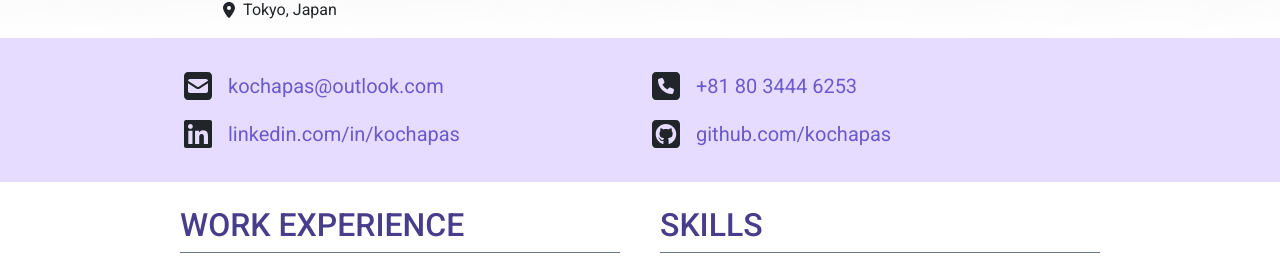
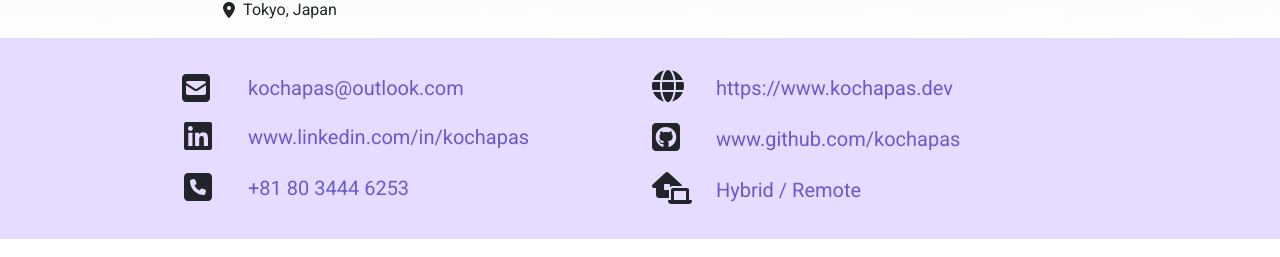
Before and after one commit to kochapas/kochapas-2023, a Next.js app: page / in a window 1280 px wide. Shown: the part 238-495 px from the top of the page. Built offline with nearby package versions, Linux system fonts and the light colour scheme.

Commit message:
Add extra contact information. Update fontawesome styles.

```diff
--- a/src/components/Contact.js
+++ b/src/components/Contact.js
@@ -1,7 +1,12 @@
 import styles from "@/styles/Contact.module.css";
 import { FontAwesomeIcon } from "@fortawesome/react-fontawesome";
 import { faGithubSquare, faLinkedin } from "@fortawesome/free-brands-svg-icons";
-import { faSquareEnvelope, faSquarePhone } from "@fortawesome/free-solid-svg-icons";
+import {
+  faSquareEnvelope,
+  faSquarePhone,
+  faHouseLaptop,
+  faGlobe,
+} from "@fortawesome/free-solid-svg-icons";
 import { useWindowSize } from "@/hooks/useWindowSize";
 
 export const Contact = () => {
@@ -14,11 +19,13 @@ export const Contact = () => {
           <div className="row h-100 d-flex justify-content-between align-items-center">
             <div className="col-12 col-lg-6">
               <div className="d-flex">
+                <div className={`${styles["contact__icon"]} d-flex justify-content-center`}>
                   <FontAwesomeIcon
                     icon={faSquareEnvelope}
                     size="2x"
                     className="me-3"
                   />
+                </div>
                 <a href="mailto:kochapas@outlook.com" className="mt-auto mb-auto text-decoration-none fs-5">
                   <p className="mt-auto mb-auto">
                     {"kochapas@outlook.com"}
@@ -26,44 +33,86 @@ export const Contact = () => {
                 </a>
               </div>
               <div className="d-flex mt-3">
+                <div className={`${styles["contact__icon"]}`}>
                   <FontAwesomeIcon
                     icon={faLinkedin}
                     size="2x"
                     className="me-3"
                   />
+                </div>
                 <a href="https://www.linkedin.com/in/kochapas" target="_blank" className="mt-auto mb-auto text-decoration-none fs-5">
                   <p className="mt-auto mb-auto">
-                    {"linkedin.com/in/kochapas"}
+                    {"www.linkedin.com/in/kochapas"}
                   </p>
                 </a>
               </div>
-            </div>
-            <div className="col-12 col-lg-6">
-              <div className="d-flex mt-3 mt-lg-0">
+              <div className="d-flex mt-3">
+                <div className={`${styles["contact__icon"]}`}>
                   <FontAwesomeIcon
                     icon={faSquarePhone}
                     size="2x"
                     className="me-3"
                   />
+                </div>
                 <a href="tel:+818034446253" className="mt-auto mb-auto text-decoration-none fs-5">
                   <p className="mt-auto mb-auto">
                     {"+81 80 3444 6253"}
                   </p>
                 </a>
               </div>
+            </div>
+            <div className="col-12 col-lg-6">
+              <div className="d-flex">
+                <div className={`${styles["contact__icon"]}`}>
+                  <FontAwesomeIcon
+                    icon={faGlobe}
+                    size="2x"
+                    className="me-3"
+                  />
+                </div>
+                <a href="https://www.kochapas.dev"
+                  className="mt-auto mb-auto text-decoration-none fs-5"
+                  target="_blank"
+                  rel="noopener noreferrer"
+                >
+                  <p className="mt-auto mb-auto">
+                    {"https://www.kochapas.dev"}
+                  </p>
+                </a>
+              </div>
               <div className="d-flex mt-3">
+                <div className={`${styles["contact__icon"]}`}>
                   <FontAwesomeIcon
                     icon={faGithubSquare}
                     size="2x"
                     className="me-3"
                   />
+                </div>
                 <a href="https://www.github.com/kochapas"
                   className="mt-auto mb-auto text-decoration-none fs-5"
                   target="_blank"
                   rel="noopener noreferrer"
                 >
                   <p className="mt-auto mb-auto">
-                    {"github.com/kochapas"}
+                    {"www.github.com/kochapas"}
+                  </p>
+                </a>
+              </div>
+              <div className="d-flex mt-3">
+                <div className={`${styles["contact__icon"]}`}>
+                  <FontAwesomeIcon
+                    icon={faHouseLaptop}
+                    size="2x"
+                    className="me-3"
+                  />
+                </div>
+                <a
+                  className="mt-auto mb-auto text-decoration-none fs-5"
+                  target="_blank"
+                  rel="noopener noreferrer"
+                >
+                  <p className="mt-auto mb-auto">
+                    {"Hybrid / Remote"}
                   </p>
                 </a>
               </div>
--- a/src/styles/Contact.module.css
+++ b/src/styles/Contact.module.css
@@ -5,3 +5,10 @@
   z-index: -1;
   padding: 1em;
 }
+
+.contact__icon {
+  width: 40px;
+  max-width: 40px;
+  margin-right: 1.5em;
+  height: auto;
+}
```
Lines whose indentation alone changed are shown as unchanged.
